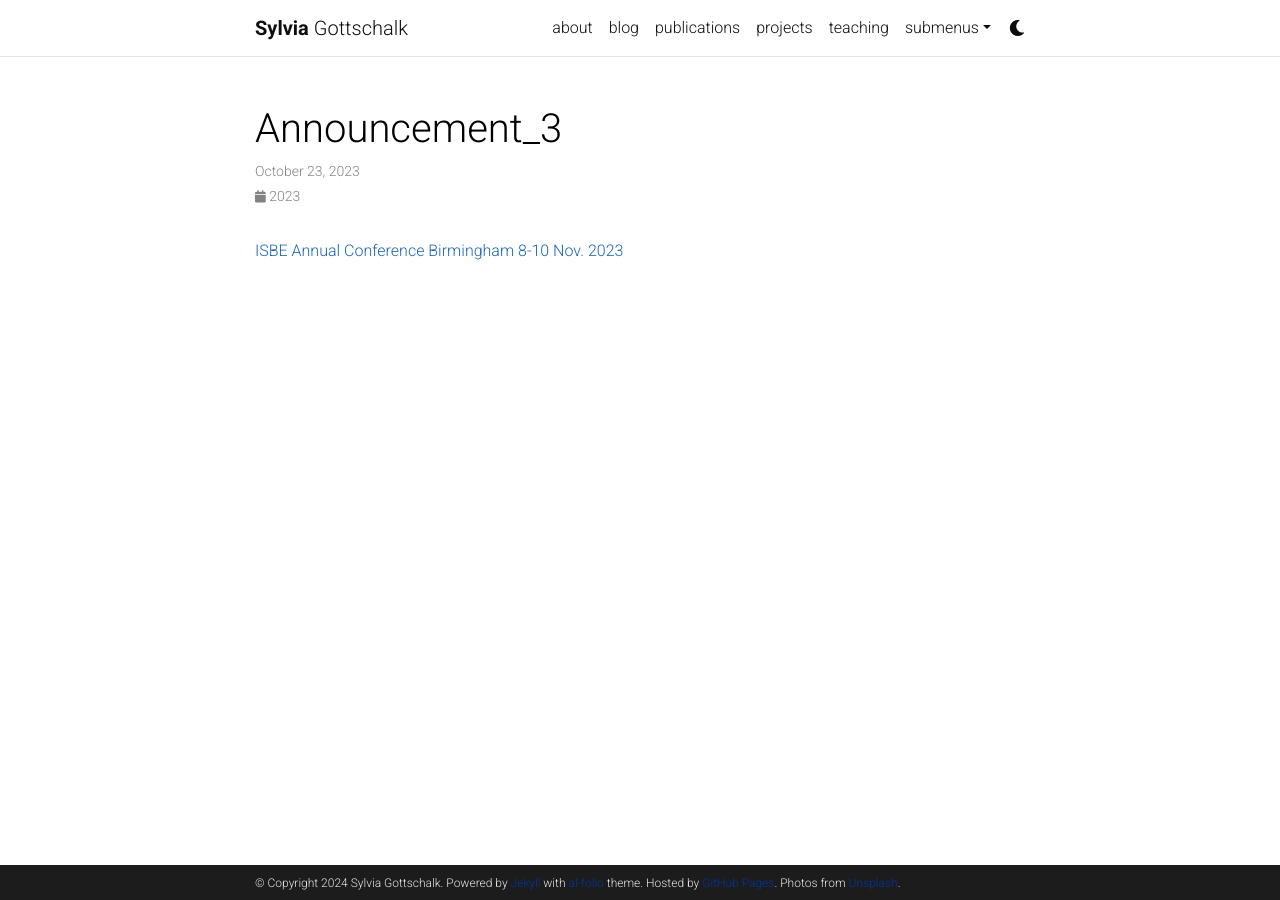
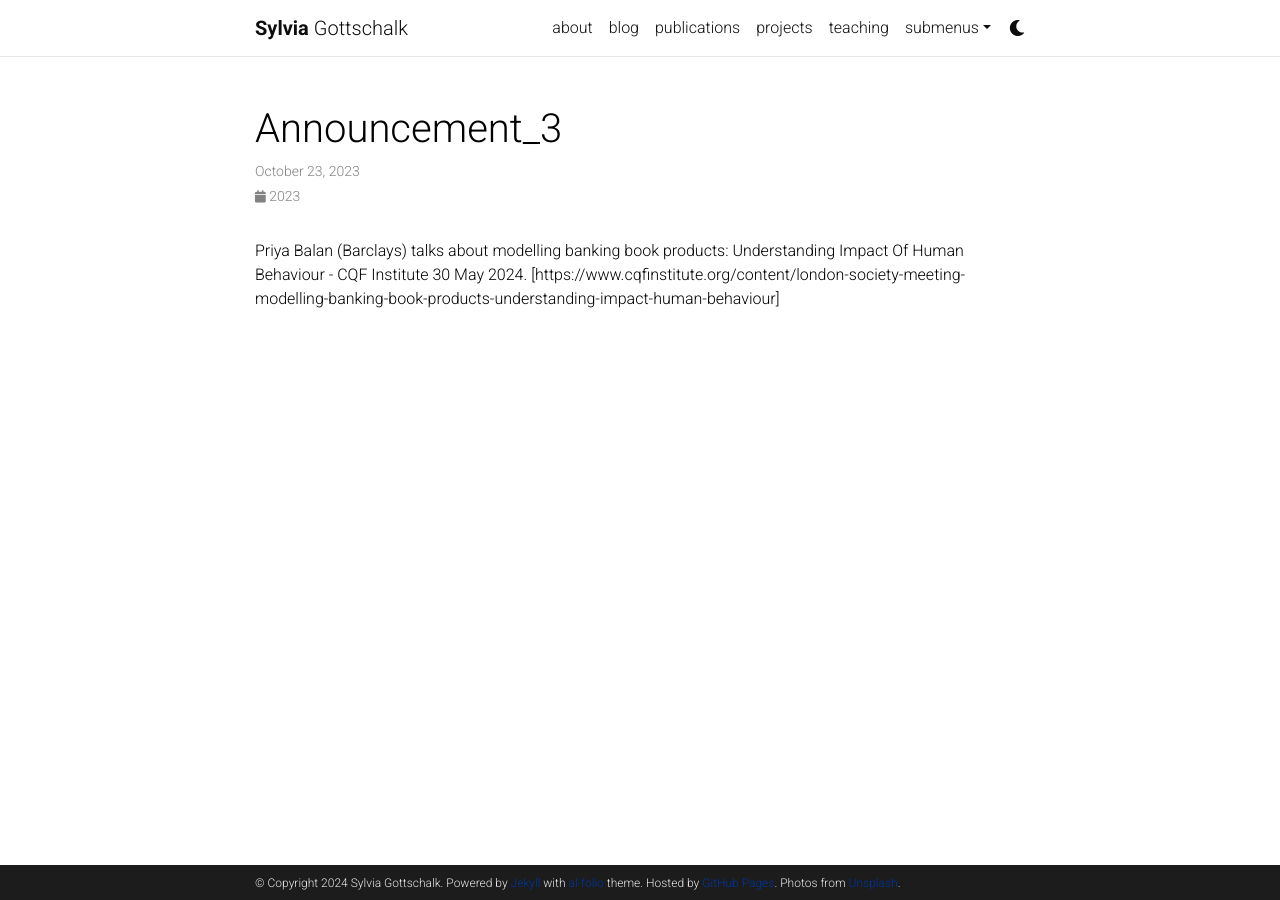
Before and after one commit to sdgottschalk/sgottschalk.io, a Jekyll site: the page built from _news/announcement_3.md, in a window 1280 px wide. Built offline with Jekyll 4.4.1, drawn with Linux system fonts in a browser that asks for light colours; comment, search, counter and statistics services are not loaded; a style sheet for code colours, icons or effects is not loaded.

Commit message:
Update announcement_3.md

```diff
--- a/_news/announcement_3.md
+++ b/_news/announcement_3.md
@@ -5,4 +5,4 @@ inline: true
 related_posts: false
 ---
 
-[ISBE Annual Conference Birmingham 8-10 Nov. 2023 ]([https://www.ft.com/content/11b98480-d4fc-45c2-8dca-cdc9386cdebe](https://isbe.org.uk/isbe-2023/)https://isbe.org.uk/isbe-2023/)
+Priya Balan (Barclays) talks about modelling banking book products: Understanding Impact Of Human Behaviour - CQF Institute 30 May 2024. [https://www.cqfinstitute.org/content/london-society-meeting-modelling-banking-book-products-understanding-impact-human-behaviour]
```
